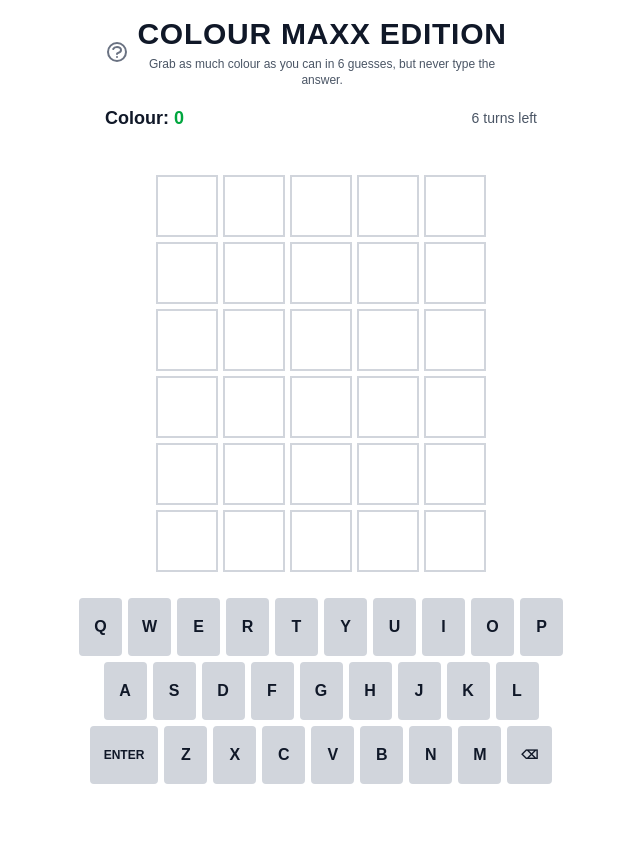
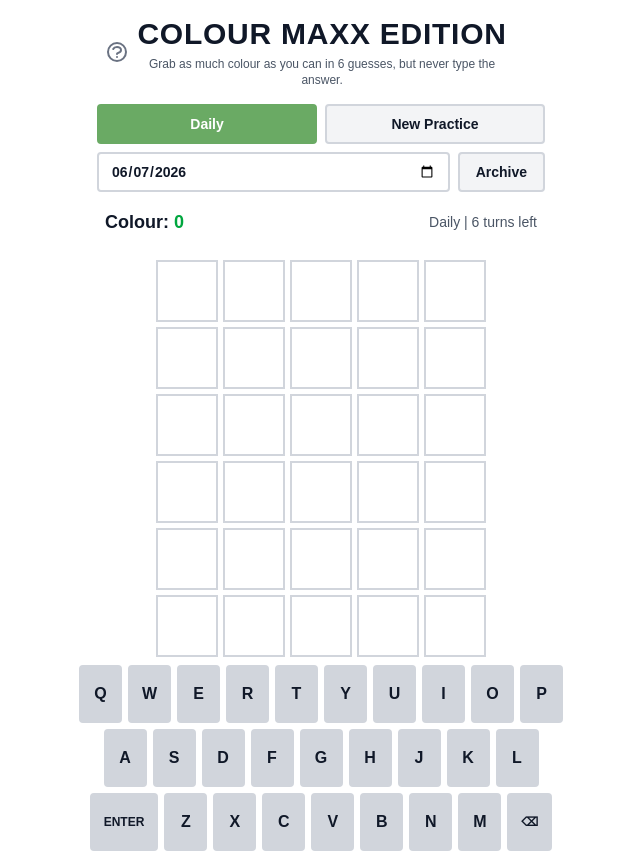
Before and after one commit to AtinChing/colour-maxx, a Next.js app: page / in a window 1280 px wide. Shown: the whole page, without its empty margins (319-959 px from the left). Before the commit the page ends 800 px from the top, so only its background shows below. Built offline with nearby package versions, Linux system fonts and the light colour scheme.

Commit message:
feat: add archive and practice modes

```diff
--- a/app/page.tsx
+++ b/app/page.tsx
@@ -3,7 +3,6 @@
 import { useState, useEffect, useCallback } from 'react';
 import { GUESSABLE_WORDS, ANSWER_WORDS } from '@/lib/wordlists';
 import {
-  getDailyAnswer,
   computePar,
   processGuess,
   updateKeyboardState,
@@ -12,11 +11,19 @@ import {
 } from '@/lib/game-logic';
 import {
   EMPTY_STATS,
-  getDailyKey,
+  createArchiveSession,
+  createDailySession,
+  createPracticeSession,
+  getAnswerForSession,
+  getDateInputValue,
+  getDateFromDailyKey,
   loadLocalStats,
+  loadActiveSession,
   loadPersistedGame,
   recordCompletedGame,
+  saveActiveSession,
   savePersistedGame,
+  type GameSession,
   type LocalStats,
 } from '@/lib/storage';
 import GameGrid from '@/components/GameGrid';
@@ -31,7 +38,7 @@ const WORD_LENGTH = 5;
 type GameState = 'playing' | 'won' | 'lost';
 
 export default function Home() {
-  const [dailyKey, setDailyKey] = useState<number | null>(null);
+  const [session, setSession] = useState<GameSession | null>(null);
   const [answer, setAnswer] = useState('');
   const [par, setPar] = useState(0);
   const [guesses, setGuesses] = useState<Tile[][]>([]);
@@ -48,20 +55,26 @@ export default function Home() {
   const [rulesModalOpen, setRulesModalOpen] = useState(false);
   const [stats, setStats] = useState<LocalStats>(EMPTY_STATS);
   const [hasLoadedSavedGame, setHasLoadedSavedGame] = useState(false);
+  const [archiveDate, setArchiveDate] = useState(getDateInputValue());
 
-  // Initialize game
-  useEffect(() => {
-    const timer = window.setTimeout(() => {
-      const key = getDailyKey();
-      const dailyAnswer = getDailyAnswer(ANSWER_WORDS);
-      const dailyPar = computePar(dailyAnswer);
-      const savedGame = loadPersistedGame(key);
+  const applySession = useCallback((nextSession: GameSession, useSavedGame = true) => {
+    const nextAnswer = getAnswerForSession(ANSWER_WORDS, nextSession);
+    const nextPar = computePar(nextAnswer);
+    const savedGame = useSavedGame ? loadPersistedGame(nextSession) : null;
 
-      setDailyKey(key);
-      setAnswer(dailyAnswer);
-      setPar(dailyPar);
+    saveActiveSession(nextSession);
+    setSession(nextSession);
+    setAnswer(nextAnswer);
+    setPar(nextPar);
+    setRevealingRow(-1);
+    setShake(false);
+    setToast(null);
 
-      if (savedGame && savedGame.answer === dailyAnswer) {
+    if (nextSession.mode !== 'practice') {
+      setArchiveDate(getDateInputValue(getDateFromDailyKey(nextSession.dailyKey)));
+    }
+
+    if (savedGame && savedGame.answer === nextAnswer) {
       setGuesses(savedGame.guesses);
       setCurrentGuess(savedGame.currentGuess);
       setGameState(savedGame.gameState);
@@ -70,21 +83,39 @@ export default function Home() {
       setGreensSeen(new Set(savedGame.greensSeen));
       setYellowsSeen(new Set(savedGame.yellowsSeen));
       setKeyboardState(new Map(savedGame.keyboardState));
+      return;
     }
 
+    setGuesses([]);
+    setCurrentGuess('');
+    setGameState('playing');
+    setScore(0);
+    setUsedWords(new Set());
+    setGreensSeen(new Set());
+    setYellowsSeen(new Set());
+    setKeyboardState(new Map());
+  }, []);
+
+  // Initialize game
+  useEffect(() => {
+    const timer = window.setTimeout(() => {
+      applySession(loadActiveSession() ?? createDailySession());
       setStats(loadLocalStats());
       setHasLoadedSavedGame(true);
     }, 0);
 
     return () => window.clearTimeout(timer);
-  }, []);
+  }, [applySession]);
 
   // Persist today's game whenever the durable state changes.
   useEffect(() => {
-    if (!hasLoadedSavedGame || dailyKey === null || !answer) return;
+    if (!hasLoadedSavedGame || session === null || !answer) return;
 
     savePersistedGame({
-      dailyKey,
+      gameId: session.gameId,
+      mode: session.mode,
+      label: session.label,
+      dailyKey: session.dailyKey,
       answer,
       par,
       guesses,
@@ -99,7 +130,6 @@ export default function Home() {
   }, [
     answer,
     currentGuess,
-    dailyKey,
     gameState,
     greensSeen,
     guesses,
@@ -107,20 +137,21 @@ export default function Home() {
     keyboardState,
     par,
     score,
+    session,
     usedWords,
     yellowsSeen,
   ]);
 
   // Count a completed daily game once, even if the page is refreshed afterward.
   useEffect(() => {
-    if (!hasLoadedSavedGame || dailyKey === null || gameState === 'playing') return;
+    if (!hasLoadedSavedGame || session === null || session.mode !== 'daily' || gameState === 'playing') return;
 
     const timer = window.setTimeout(() => {
-      setStats(prev => recordCompletedGame(prev, dailyKey, gameState, score));
+      setStats(prev => recordCompletedGame(prev, session.dailyKey, gameState, score));
     }, 0);
 
     return () => window.clearTimeout(timer);
-  }, [dailyKey, gameState, hasLoadedSavedGame, score]);
+  }, [gameState, hasLoadedSavedGame, score, session]);
 
   const showToast = useCallback((message: string) => {
     const id = Date.now();
@@ -244,6 +275,11 @@ export default function Home() {
 
   const turnsRemaining = MAX_GUESSES - guesses.length;
   const percent = par > 0 ? Math.round((score / par) * 100) : 0;
+  const maxArchiveDate = getDateInputValue();
+
+  const startDaily = () => applySession(createDailySession());
+  const startPractice = () => applySession(createPracticeSession(), false);
+  const startArchive = () => applySession(createArchiveSession(archiveDate));
 
   return (
     <div className="min-h-screen bg-white dark:bg-[#121213] flex flex-col items-center justify-between py-4 px-2 transition-colors">
@@ -281,13 +317,59 @@ export default function Home() {
           <div className="w-10"></div> {/* Spacer for symmetry */}
         </div>
 
+        {/* Mode controls */}
+        <div className="flex flex-col gap-2 mb-4">
+          <div className="grid grid-cols-2 gap-2">
+            <button
+              onClick={startDaily}
+              className={`h-10 rounded font-bold text-sm border-2 transition-colors ${
+                session?.mode === 'daily'
+                  ? 'bg-[#6aaa64] border-[#6aaa64] text-white'
+                  : 'bg-gray-100 dark:bg-gray-800 border-gray-300 dark:border-gray-700 text-gray-900 dark:text-gray-100'
+              }`}
+            >
+              Daily
+            </button>
+            <button
+              onClick={startPractice}
+              className={`h-10 rounded font-bold text-sm border-2 transition-colors ${
+                session?.mode === 'practice'
+                  ? 'bg-[#6aaa64] border-[#6aaa64] text-white'
+                  : 'bg-gray-100 dark:bg-gray-800 border-gray-300 dark:border-gray-700 text-gray-900 dark:text-gray-100'
+              }`}
+            >
+              New Practice
+            </button>
+          </div>
+          <div className="grid grid-cols-[1fr_auto] gap-2">
+            <input
+              type="date"
+              value={archiveDate}
+              max={maxArchiveDate}
+              onChange={(event) => setArchiveDate(event.target.value)}
+              className="h-10 rounded border-2 border-gray-300 dark:border-gray-700 bg-white dark:bg-gray-900 px-3 text-sm font-bold text-gray-900 dark:text-gray-100"
+              aria-label="Archive date"
+            />
+            <button
+              onClick={startArchive}
+              className={`h-10 px-4 rounded font-bold text-sm border-2 transition-colors ${
+                session?.mode === 'archive'
+                  ? 'bg-[#6aaa64] border-[#6aaa64] text-white'
+                  : 'bg-gray-100 dark:bg-gray-800 border-gray-300 dark:border-gray-700 text-gray-900 dark:text-gray-100'
+              }`}
+            >
+              Archive
+            </button>
+          </div>
+        </div>
+
         {/* Stats bar */}
         <div className="flex justify-between items-center mb-4 px-2">
           <div className="text-lg font-bold text-gray-900 dark:text-gray-100">
             Colour: <span className="text-green-600 dark:text-green-500">{score}</span>
           </div>
           <div className="text-sm text-gray-600 dark:text-gray-400">
-            {turnsRemaining} {turnsRemaining === 1 ? 'turn' : 'turns'} left
+            {session?.label ?? 'Daily'} | {turnsRemaining} {turnsRemaining === 1 ? 'turn' : 'turns'} left
           </div>
         </div>
       </div>
@@ -321,6 +403,8 @@ export default function Home() {
           answer={answer}
           guesses={guesses}
           stats={stats}
+          session={session}
+          onNewPractice={startPractice}
         />
       )}
 
--- a/components/EndModal.tsx
+++ b/components/EndModal.tsx
@@ -1,5 +1,5 @@
 import { type Tile } from '@/lib/game-logic';
-import { type LocalStats } from '@/lib/storage';
+import { type GameSession, type LocalStats } from '@/lib/storage';
 import { useState } from 'react';
 
 interface EndModalProps {
@@ -10,6 +10,8 @@ interface EndModalProps {
   answer: string;
   guesses: Tile[][];
   stats: LocalStats;
+  session: GameSession | null;
+  onNewPractice: () => void;
 }
 
 export default function EndModal({
@@ -20,18 +22,17 @@ export default function EndModal({
   answer,
   guesses,
   stats,
+  session,
+  onNewPractice,
 }: EndModalProps) {
   const [copied, setCopied] = useState(false);
 
   const generateShareText = () => {
-    const today = new Date();
-    const dateStr = today.toLocaleDateString('en-US', {
-      month: 'short',
-      day: 'numeric',
-      year: 'numeric',
-    });
+    const label = session?.mode === 'practice'
+      ? 'Practice'
+      : session?.label ?? 'Daily';
 
-    let text = `Colour Maxx Edition - ${dateStr}\n`;
+    let text = `Colour Maxx Edition - ${label}\n`;
     text += `Colour: ${score}/${par} (${percent}%)\n\n`;
 
     // Generate emoji grid
@@ -65,6 +66,7 @@ export default function EndModal({
   };
 
   const isLoss = gameState === 'lost';
+  const isDaily = session?.mode === 'daily';
   const averageScore = stats.gamesPlayed > 0
     ? Math.round(stats.totalScore / stats.gamesPlayed)
     : 0;
@@ -130,6 +132,7 @@ export default function EndModal({
         </div>
 
         {/* Local stats */}
+        {isDaily && (
           <div className="border-b border-gray-300 dark:border-gray-700 pb-4 mb-4">
             <div className="grid grid-cols-5 gap-2 text-center">
               <div>
@@ -174,6 +177,7 @@ export default function EndModal({
               </div>
             </div>
           </div>
+        )}
 
         {/* Grid recap */}
         <div className="mb-4 p-3 bg-gray-100 dark:bg-gray-900 rounded">
@@ -205,12 +209,12 @@ export default function EndModal({
           {copied ? 'Copied!' : 'Copy Results'}
         </button>
 
-        {/* Reload button */}
+        {/* Next game button */}
         <button
-          onClick={() => window.location.reload()}
+          onClick={onNewPractice}
           className="w-full mt-2 bg-gray-300 dark:bg-gray-700 hover:bg-gray-400 dark:hover:bg-gray-600 text-gray-900 dark:text-gray-100 font-bold py-3 px-4 rounded transition-colors"
         >
-          Play Again Tomorrow
+          New Practice
         </button>
       </div>
     </div>
--- a/lib/storage.ts
+++ b/lib/storage.ts
@@ -2,12 +2,24 @@ import { type Tile, type TileState } from './game-logic';
 
 const GAME_STORAGE_PREFIX = 'colour-maxx:game';
 const STATS_STORAGE_KEY = 'colour-maxx:stats';
+const ACTIVE_SESSION_STORAGE_KEY = 'colour-maxx:active-session';
 const STORAGE_VERSION = 1;
 
 export type PersistedGameState = 'playing' | 'won' | 'lost';
+export type GameMode = 'daily' | 'archive' | 'practice';
+
+export interface GameSession {
+  mode: GameMode;
+  gameId: string;
+  label: string;
+  dailyKey: number;
+}
 
 export interface PersistedGame {
   version: number;
+  gameId: string;
+  mode: GameMode;
+  label: string;
   dailyKey: number;
   answer: string;
   par: number;
@@ -52,15 +64,94 @@ export function getDailyKey(date: Date = new Date()): number {
   return Math.floor(date.getTime() / 86400000);
 }
 
-export function loadPersistedGame(dailyKey: number): PersistedGame | null {
+export function getDateInputValue(date: Date = new Date()): string {
+  return date.toISOString().slice(0, 10);
+}
+
+export function getDateLabel(date: Date): string {
+  return date.toLocaleDateString('en-US', {
+    month: 'short',
+    day: 'numeric',
+    year: 'numeric',
+  });
+}
+
+export function getDateFromDailyKey(dailyKey: number): Date {
+  return new Date(dailyKey * 86400000);
+}
+
+export function createDailySession(date: Date = new Date()): GameSession {
+  const dailyKey = getDailyKey(date);
+
+  return {
+    mode: 'daily',
+    gameId: `daily:${dailyKey}`,
+    label: 'Daily',
+    dailyKey,
+  };
+}
+
+export function createArchiveSession(dateValue: string): GameSession {
+  const date = parseDateInputValue(dateValue);
+  const dailyKey = getDailyKey(date);
+
+  return {
+    mode: 'archive',
+    gameId: `archive:${dailyKey}`,
+    label: getDateLabel(date),
+    dailyKey,
+  };
+}
+
+export function createPracticeSession(date: Date = new Date()): GameSession {
+  const dailyKey = getDailyKey(date);
+  const token = `${dailyKey}-${date.getTime()}`;
+
+  return {
+    mode: 'practice',
+    gameId: `practice:${token}`,
+    label: 'Practice',
+    dailyKey,
+  };
+}
+
+export function getAnswerForSession(answerWords: string[], session: GameSession): string {
+  if (session.mode === 'practice') {
+    const index = hashString(session.gameId) % answerWords.length;
+    return answerWords[index].toUpperCase();
+  }
+
+  return answerWords[session.dailyKey % answerWords.length].toUpperCase();
+}
+
+export function loadActiveSession(): GameSession | null {
   if (typeof window === 'undefined') return null;
 
-  const raw = window.localStorage.getItem(getGameStorageKey(dailyKey));
+  const raw = window.localStorage.getItem(ACTIVE_SESSION_STORAGE_KEY);
+  if (!raw) return null;
+
+  try {
+    const parsed = JSON.parse(raw) as Partial<GameSession>;
+    return isGameSession(parsed) ? parsed : null;
+  } catch {
+    return null;
+  }
+}
+
+export function saveActiveSession(session: GameSession): void {
+  if (typeof window === 'undefined') return;
+  window.localStorage.setItem(ACTIVE_SESSION_STORAGE_KEY, JSON.stringify(session));
+}
+
+export function loadPersistedGame(session: GameSession): PersistedGame | null {
+  if (typeof window === 'undefined') return null;
+
+  const raw = window.localStorage.getItem(getGameStorageKey(session.gameId));
   if (!raw) return null;
 
   try {
     const parsed = JSON.parse(raw) as Partial<PersistedGame>;
-    return isPersistedGame(parsed, dailyKey) ? parsed : null;
+    return isPersistedGame(parsed, session) ? parsed : null;
   } catch {
     return null;
   }
@@ -75,7 +166,7 @@ export function savePersistedGame(game: Omit<PersistedGame, 'version' | 'savedAt
     savedAt: new Date().toISOString(),
   };
 
-  window.localStorage.setItem(getGameStorageKey(game.dailyKey), JSON.stringify(payload));
+  window.localStorage.setItem(getGameStorageKey(game.gameId), JSON.stringify(payload));
 }
 
 export function loadLocalStats(): LocalStats {
@@ -132,14 +223,17 @@ function saveLocalStats(stats: LocalStats): void {
   window.localStorage.setItem(STATS_STORAGE_KEY, JSON.stringify(stats));
 }
 
-function getGameStorageKey(dailyKey: number): string {
-  return `${GAME_STORAGE_PREFIX}:${dailyKey}`;
+function getGameStorageKey(gameId: string): string {
+  return `${GAME_STORAGE_PREFIX}:${gameId}`;
 }
 
-function isPersistedGame(value: Partial<PersistedGame>, dailyKey: number): value is PersistedGame {
+function isPersistedGame(value: Partial<PersistedGame>, session: GameSession): value is PersistedGame {
   return (
     value.version === STORAGE_VERSION &&
-    value.dailyKey === dailyKey &&
+    value.gameId === session.gameId &&
+    value.mode === session.mode &&
+    typeof value.label === 'string' &&
+    value.dailyKey === session.dailyKey &&
     typeof value.answer === 'string' &&
     typeof value.par === 'number' &&
     Array.isArray(value.guesses) &&
@@ -172,3 +266,31 @@ function isLocalStats(value: Partial<LocalStats>): value is LocalStats {
 function isGameState(value: unknown): value is PersistedGameState {
   return value === 'playing' || value === 'won' || value === 'lost';
 }
+
+function isGameMode(value: unknown): value is GameMode {
+  return value === 'daily' || value === 'archive' || value === 'practice';
+}
+
+function isGameSession(value: Partial<GameSession>): value is GameSession {
+  return (
+    isGameMode(value.mode) &&
+    typeof value.gameId === 'string' &&
+    typeof value.label === 'string' &&
+    typeof value.dailyKey === 'number'
+  );
+}
+
+function parseDateInputValue(dateValue: string): Date {
+  const [year, month, day] = dateValue.split('-').map(Number);
+  return new Date(Date.UTC(year, month - 1, day));
+}
+
+function hashString(value: string): number {
+  let hash = 0;
+
+  for (let i = 0; i < value.length; i++) {
+    hash = (hash * 31 + value.charCodeAt(i)) >>> 0;
+  }
+
+  return hash;
+}
```
Lines whose indentation alone changed are shown as unchanged.
